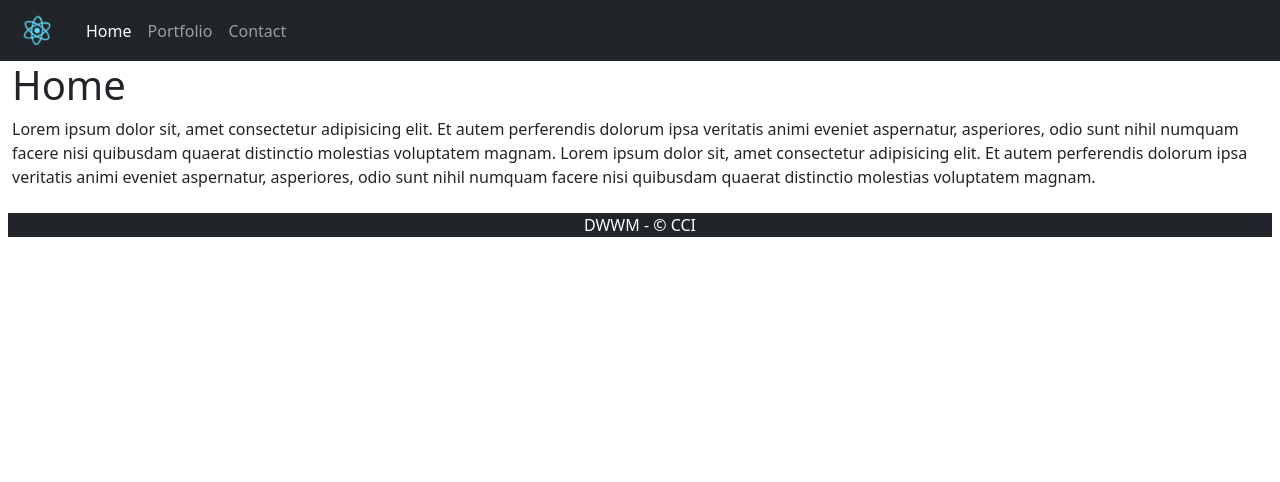
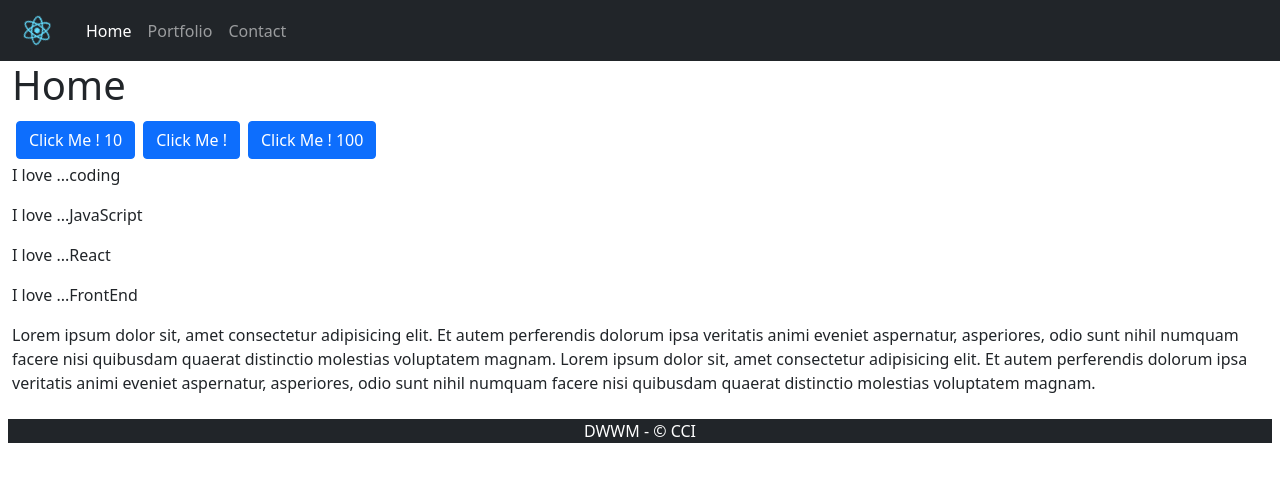
Before and after one commit to Nh4ru/first-react-project, a React (Create React App) app: page / in a window 1280 px wide. Shown: the top 482 px of the page. Built offline with nearby package versions, Linux system fonts and the light colour scheme.

Commit message:
Add button with props

```diff
--- a/src/App.js
+++ b/src/App.js
@@ -15,9 +15,9 @@ function App() {
       <BrowserRouter>
         <Header />
         <Routes>
-          <Route path="/" element={ <Home /> }/>
-          <Route path="/portfolio" element={ <Portfolio /> }/>
-          <Route path="/contact" element={ <Contact /> }/>
+          <Route path="/" element={<Home />} />
+          <Route path="/portfolio" element={<Portfolio />} />
+          <Route path="/contact" element={<Contact />} />
         </Routes>
       </BrowserRouter>
       <Footer />
--- /dev/null
+++ b/src/components/Button.js
@@ -0,0 +1,9 @@
+import { useState } from 'react';
+
+const Button = (props) => {
+    let [count, setCount] = useState(props.start);
+    return(
+        <button class="btn btn-primary m-1" onClick={ () => {setCount(count+1)} }>Click Me ! {count}</button>
+    )
+}
+export default Button
--- a/src/components/Header.js
+++ b/src/components/Header.js
@@ -1,24 +1,25 @@
 import logo from '../logo.svg';
+import { NavLink } from 'react-router-dom';
 
 const Header = () => {
     return (
         <header>
         <nav className="navbar navbar-expand-lg navbar-dark bg-dark">
           <div className="container-fluid">
-            <a className="navbar-brand" href="#"><img src={logo} className="logo" alt="logo" /></a>
+            <NavLink className="navbar-brand" to="/"><img src={logo} className="logo" alt="logo" /></NavLink>
             <button className="navbar-toggler" type="button" data-bs-toggle="collapse" data-bs-target="#navbarSupportedContent" aria-controls="navbarSupportedContent" aria-expanded="false" aria-label="Toggle navigation">
               <span className="navbar-toggler-icon"></span>
             </button>
             <div className="collapse navbar-collapse" id="navbarSupportedContent">
               <ul className="navbar-nav me-auto mb-2 mb-lg-0">
                 <li className="nav-item">
-                  <a className="nav-link active" aria-current="page" href="#">Home</a>
+                  <NavLink className="nav-link" aria-current="page" to="/">Home</NavLink>
                 </li>
                 <li className="nav-item">
-                  <a className="nav-link" href="#">Portfolio</a>
+                  <NavLink className="nav-link" to="/portfolio">Portfolio</NavLink>
                 </li>
                 <li className="nav-item">
-                  <a className="nav-link" href="#">Contact</a>
+                  <NavLink className="nav-link" to="/contact">Contact</NavLink>
                 </li>
               </ul>
             </div>
--- /dev/null
+++ b/src/components/Love.js
@@ -0,0 +1,6 @@
+const Love = (props) => {
+    return (
+        <p>I love ...{ props.name }</p>
+    )
+}
+export default Love
--- a/src/pages/Home.js
+++ b/src/pages/Home.js
@@ -1,3 +1,5 @@
+import Love from "../components/Love";
+import Button from "../components/Button";
 const Home = () => {
     return(
         <section>
@@ -9,6 +11,13 @@ const Home = () => {
             <div className="container-fluid">
                 <div className="row">
                     <div className="col">
+                        <Button start={10} />
+                        <Button />
+                        <Button start={100}/>
+                        <Love name="coding"/>
+                        <Love name="JavaScript"/>
+                        <Love name="React"/>
+                        <Love name="FrontEnd"/>
                         <p>Lorem ipsum dolor sit, amet consectetur adipisicing elit. Et autem perferendis dolorum ipsa veritatis animi eveniet aspernatur, asperiores, odio sunt nihil numquam facere nisi quibusdam quaerat distinctio molestias voluptatem magnam. Lorem ipsum dolor sit, amet consectetur adipisicing elit. Et autem perferendis dolorum ipsa veritatis animi eveniet aspernatur, asperiores, odio sunt nihil numquam facere nisi quibusdam quaerat distinctio molestias voluptatem magnam.</p>
                     </div>
                 </div>
```
